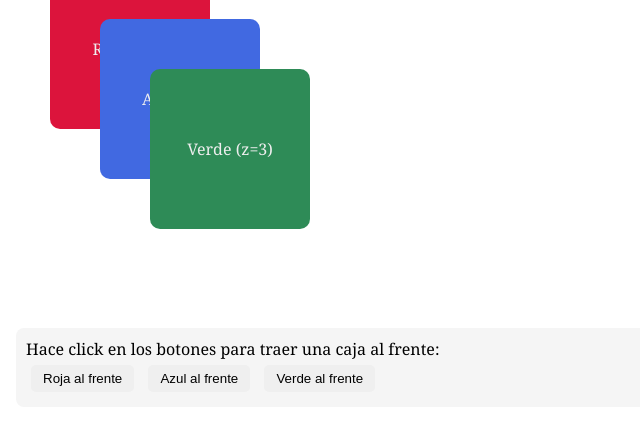
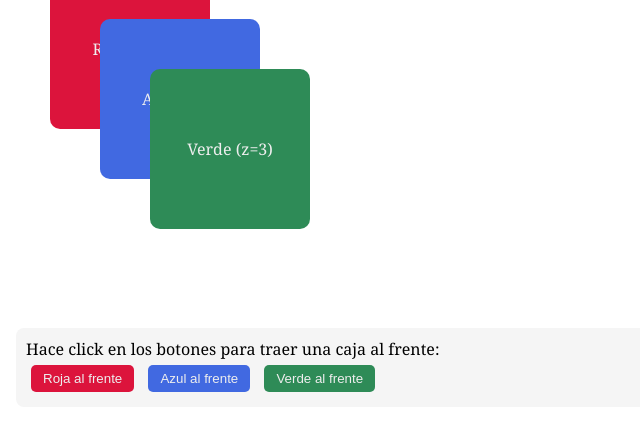
Before and after one commit to mlapeducacionit/pescar_desarrolo-web-avanzado-09, a website built with Vite: page 02.z-index/index.html in a window 1280 px wide. Shown: the part 81-512 px from the top of the page, without its empty margins (0-640 px from the left). Built offline with nearby package versions, Linux system fonts and the light colour scheme.

Commit message:
terminando con los botones

```diff
--- a/02.z-index/src/style.css
+++ b/02.z-index/src/style.css
@@ -58,3 +58,16 @@ button {
     border-radius: 5px;
     cursor: pointer;
 }
+
+.btn-rojo {
+    background: crimson;
+    color: #eee;
+}
+.btn-azul {
+    background: royalblue;
+    color: #eee;
+}
+.btn-verde {
+    background: seagreen;
+    color: #eee;
+}
```
